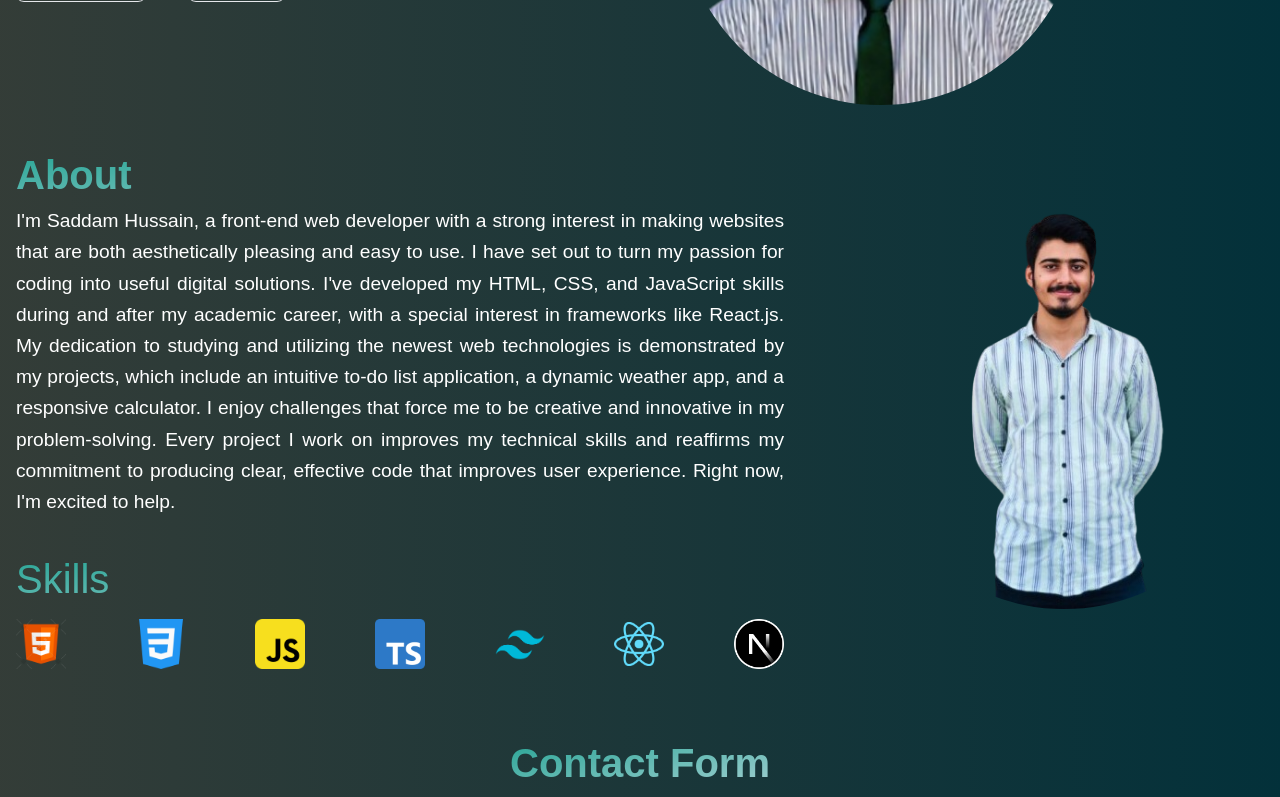
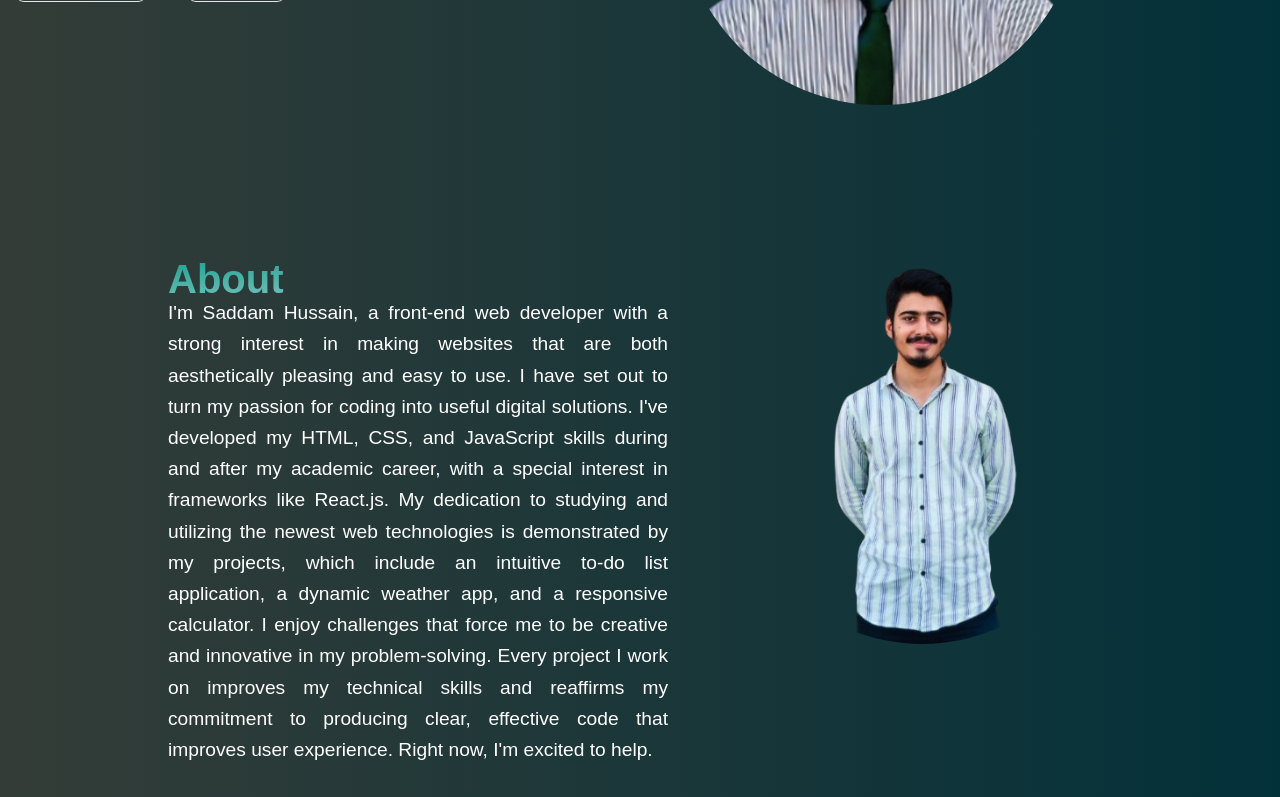
Before and after one commit to sadahussain123567/portfolio, a Next.js app in the folder portfolio-website-using--tailwind-css-main/: page / in a window 1280 px wide. Shown: the part 380-1177 px from the top of the page. Built offline with nearby package versions, Linux system fonts and the light colour scheme.

Commit message:
Update About.tsx

```diff
--- a/portfolio-website-using--tailwind-css-main/components/About.tsx
+++ b/portfolio-website-using--tailwind-css-main/components/About.tsx
@@ -9,7 +9,7 @@ const About = () => {
   const [isMobile, setIsMobile] = useState(false);
 
   useEffect(() => {
-    const checkMobile = () => setIsMobile(window.innerWidth < 768);
+    const checkMobile = () => setIsMobile(window.innerWidth < 1024);
     checkMobile();
     window.addEventListener("resize", checkMobile);
     return () => window.removeEventListener("resize", checkMobile);
@@ -20,20 +20,22 @@ const About = () => {
   const shortText = fullText.slice(0, 93) + ".....";
 
   return (
-    <div className="max-w-screen-xl m-auto p-4">
-      <div className="lg:flex-row flex-col flex items-center justify-between mt-2 gap-20">
-        {/* ✅ Motion Only on Text Block */}
+    <section className="max-w-screen-xl mx-auto px-6 pt-[120px] sm:pt-[140px]">
+      {/* Main Flex Row */}
+      <div className="flex flex-col lg:flex-row items-start justify-center w-full gap-16">
+
+        {/* Left Text Block */}
         <motion.div
           initial={{ opacity: 0, y: 40 }}
           animate={{ opacity: 1, y: 0 }}
           transition={{ duration: 0.9, ease: "easeOut" }}
-          className="flex-1 flex-col gap-[1.2rem]"
+          className="flex-1 max-w-[500px] flex-col gap-[1.2rem]"
         >
-          <h2 className="font-bold text-[2.5rem] bg-gradient-to-tl from-[#a5d0d3] to-[#21a392] text-transparent bg-clip-text">
+          <h2 className="font-bold text-3xl sm:text-[2.5rem] bg-gradient-to-tl from-[#a5d0d3] to-[#21a392] text-transparent bg-clip-text">
             About
           </h2>
 
-          <p className="text-justify text-[1.2rem] leading-relaxed">
+          <p className="text-justify text-base sm:text-[1.2rem] leading-relaxed">
             {isMobile && !showMore ? shortText : fullText}
           </p>
 
@@ -46,11 +48,12 @@ const About = () => {
             </button>
           )}
 
+          {/* Skills Section */}
           <div>
-            <h2 className="text-[2.5rem] mt-8 bg-gradient-to-tl from-[#a5d0d3] to-[#21a392] text-transparent bg-clip-text">
+            <h2 className="text-3xl sm:text-[2.5rem] mt-8 bg-gradient-to-tl from-[#a5d0d3] to-[#21a392] text-transparent bg-clip-text">
               Skills
             </h2>
-            <div className="flex items-center justify-between mt-[10px] flex-wrap gap-4">
+            <div className="flex items-center justify-center lg:justify-start mt-[10px] flex-wrap gap-6">
               <Skills src="/html.png" />
               <Skills src="/css.png" />
               <Skills src="/js.png" />
@@ -62,18 +65,18 @@ const About = () => {
           </div>
         </motion.div>
 
-        {/* ✅ Static Image */}
-        <div className="flex justify-center items-center mt-8 lg:mt-0">
+        {/* Right Image Block */}
+        <div className="flex-1 max-w-[380px] flex justify-center lg:justify-end">
           <Image
             src="/image1.png"
             alt="Profile Picture"
-            width={400}
-            height={400}
-            className="rounded-full"
+            width={380}
+            height={380}
+            className="rounded-full object-cover"
           />
         </div>
       </div>
-    </div>
+    </section>
   );
 };
 
```
